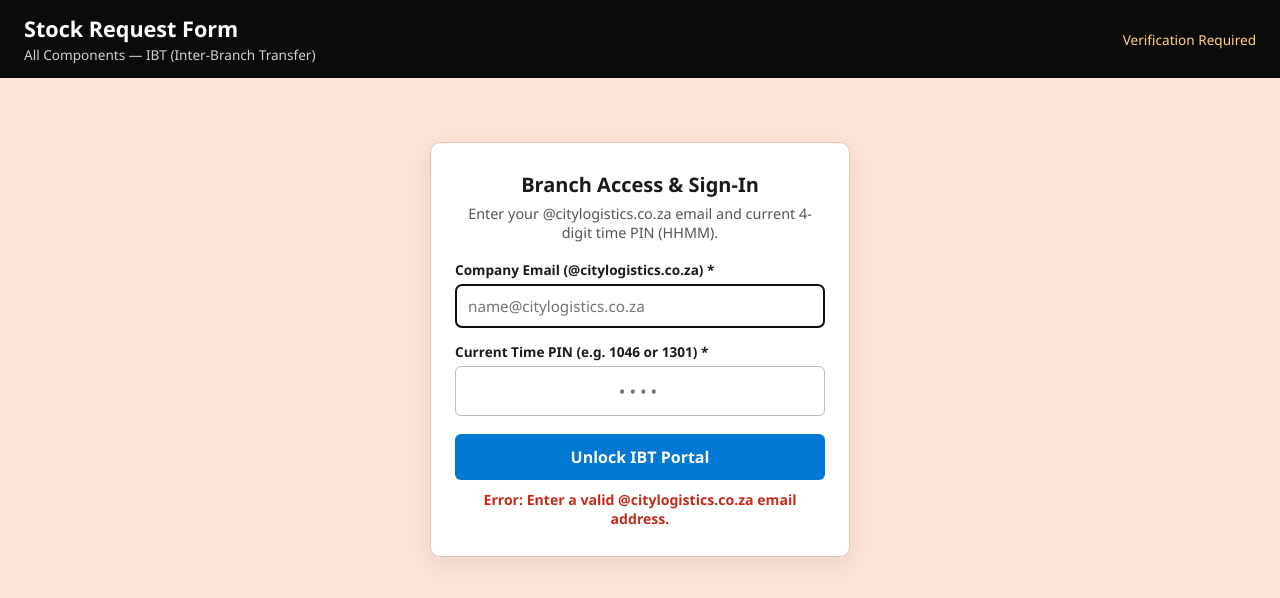
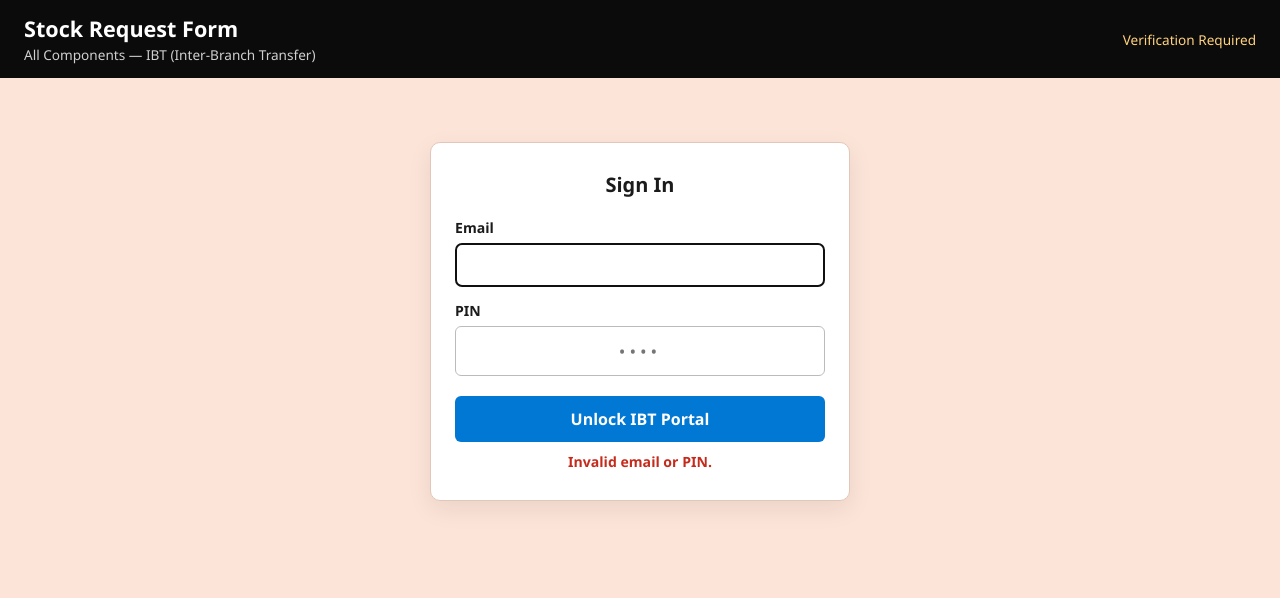
Before and after one commit to simphiwesthole123-beep/IBT-Request, a plain HTML site: page index.html in a window 1280 px wide. Both pictures are taken after a click on the button "Unlock IBT Portal". Drawn offline with nearby package versions, Linux system fonts and the light colour scheme.

Commit message:
Fix HTML encoding issues in index.html

```diff
--- a/index.html
+++ b/index.html
@@ -15,13 +15,12 @@
 
     /* PIN & Email Gate */
     #pinGate { max-width: 420px; margin: 64px auto; background: #fff; padding: 28px 24px; border-radius: 10px; border: 1px solid #e2c7b8; box-shadow: 0 8px 24px rgba(0,0,0,0.08); }
-    #pinGate h2 { margin: 0 0 6px; font-size: 1.25rem; text-align: center; }
-    #pinGate p { margin: 0 0 18px; font-size: 0.9rem; color: #555; text-align: center; }
+    #pinGate h2 { margin: 0 0 20px; font-size: 1.25rem; text-align: center; }
     .field-group { margin-bottom: 14px; }
-    .field-group label { display: block; font-size: 0.85rem; font-weight: 600; margin-bottom: 5px; }
+    .field-group label { display: block; font-size: 0.88rem; font-weight: 600; margin-bottom: 6px; }
     #emailInput { width: 100%; padding: 11px 12px; font-size: 0.95rem; border: 1px solid #bbb; border-radius: 6px; }
     #pinInput { width: 100%; padding: 12px; font-size: 1.1rem; text-align: center; letter-spacing: 4px; border: 1px solid #bbb; border-radius: 6px; }
-    #btnUnlock { width: 100%; padding: 12px; background: var(--accent); color: #fff; border: none; border-radius: 6px; font-size: 1rem; font-weight: 600; cursor: pointer; margin-top: 4px; }
+    #btnUnlock { width: 100%; padding: 12px; background: var(--accent); color: #fff; border: none; border-radius: 6px; font-size: 1rem; font-weight: 600; cursor: pointer; margin-top: 6px; }
     #btnUnlock:disabled { background: #9bbad6; cursor: not-allowed; }
     #pinError { color: var(--danger); font-size: 0.88rem; font-weight: 600; margin-top: 10px; min-height: 20px; text-align: center; }
 
@@ -60,16 +59,15 @@
 </header>
 
 <section id="pinGate">
-  <h2>Branch Access &amp; Sign-In</h2>
-  <p>Enter your @citylogistics.co.za email and current 4-digit time PIN (HHMM).</p>
+  <h2>Sign In</h2>
 
   <div class="field-group">
-    <label for="emailInput">Company Email (@citylogistics.co.za) *</label>
-    <input id="emailInput" type="email" autocomplete="email" placeholder="name@citylogistics.co.za" />
+    <label for="emailInput">Email</label>
+    <input id="emailInput" type="email" autocomplete="email" />
   </div>
 
   <div class="field-group">
-    <label for="pinInput">Current Time PIN (e.g. 1046 or 1301) *</label>
+    <label for="pinInput">PIN</label>
     <input id="pinInput" type="password" inputmode="numeric" maxlength="4" autocomplete="off" placeholder="••••" />
   </div>
 
@@ -181,19 +179,13 @@
     const btn = document.getElementById("btnUnlock");
 
     if (!isValidCompanyEmail(email)) {
-      errEl.textContent = "Error: Enter a valid @citylogistics.co.za email address.";
+      errEl.textContent = "Invalid email or PIN.";
       document.getElementById("emailInput").focus();
       return;
     }
 
-    if (!/^\d{4}$/.test(pin)) {
-      errEl.textContent = "Error: Enter the 4-digit current time PIN (HHMM).";
-      document.getElementById("pinInput").focus();
-      return;
-    }
-
-    if (pin !== expectedPin) {
-      errEl.textContent = "Error: Incorrect time PIN. Check current HHMM and try again.";
+    if (!/^\d{4}$/.test(pin) || pin !== expectedPin) {
+      errEl.textContent = "Invalid email or PIN.";
       document.getElementById("pinInput").focus();
       return;
     }
@@ -236,7 +228,7 @@
       initMapIfNeeded();
       resetSelectionKeepName();
     } catch (e) {
-      errEl.textContent = "Error: Unable to load stock from Power Automate.";
+      errEl.textContent = "Unable to connect.";
     } finally {
       btn.disabled = false;
       btn.textContent = "Unlock IBT Portal";
```
